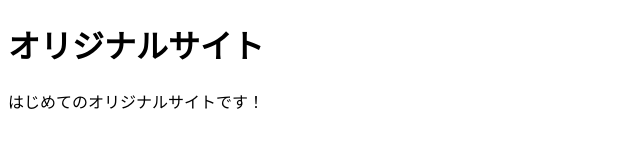
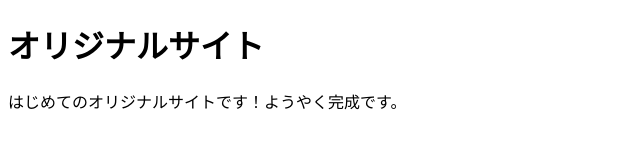
Before and after one commit to aihara215/mysite, a plain HTML site: page index.html in a window 1280 px wide. Shown: the whole page, without its empty margins (0-640 px from the left). Drawn offline with Linux system fonts and the light colour scheme.

Commit message:
Add files via upload

```diff
--- a/index.html
+++ b/index.html
@@ -9,6 +9,6 @@
   </head>
   <body>
     <h1>オリジナルサイト</h1>
-    <p>はじめてのオリジナルサイトです！</p>
+    <p>はじめてのオリジナルサイトです！ようやく完成です。</p>
   </body>
 </html>
```
